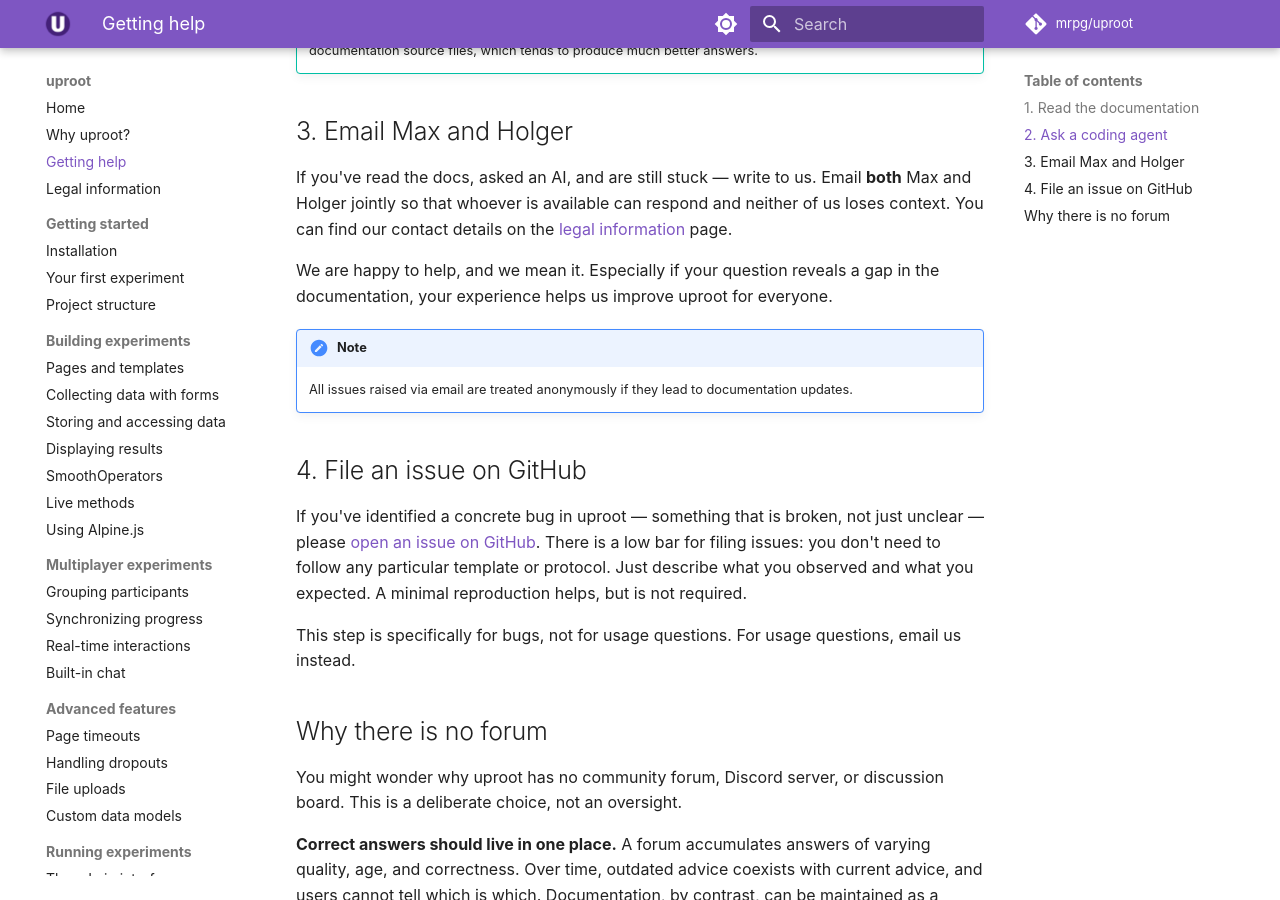
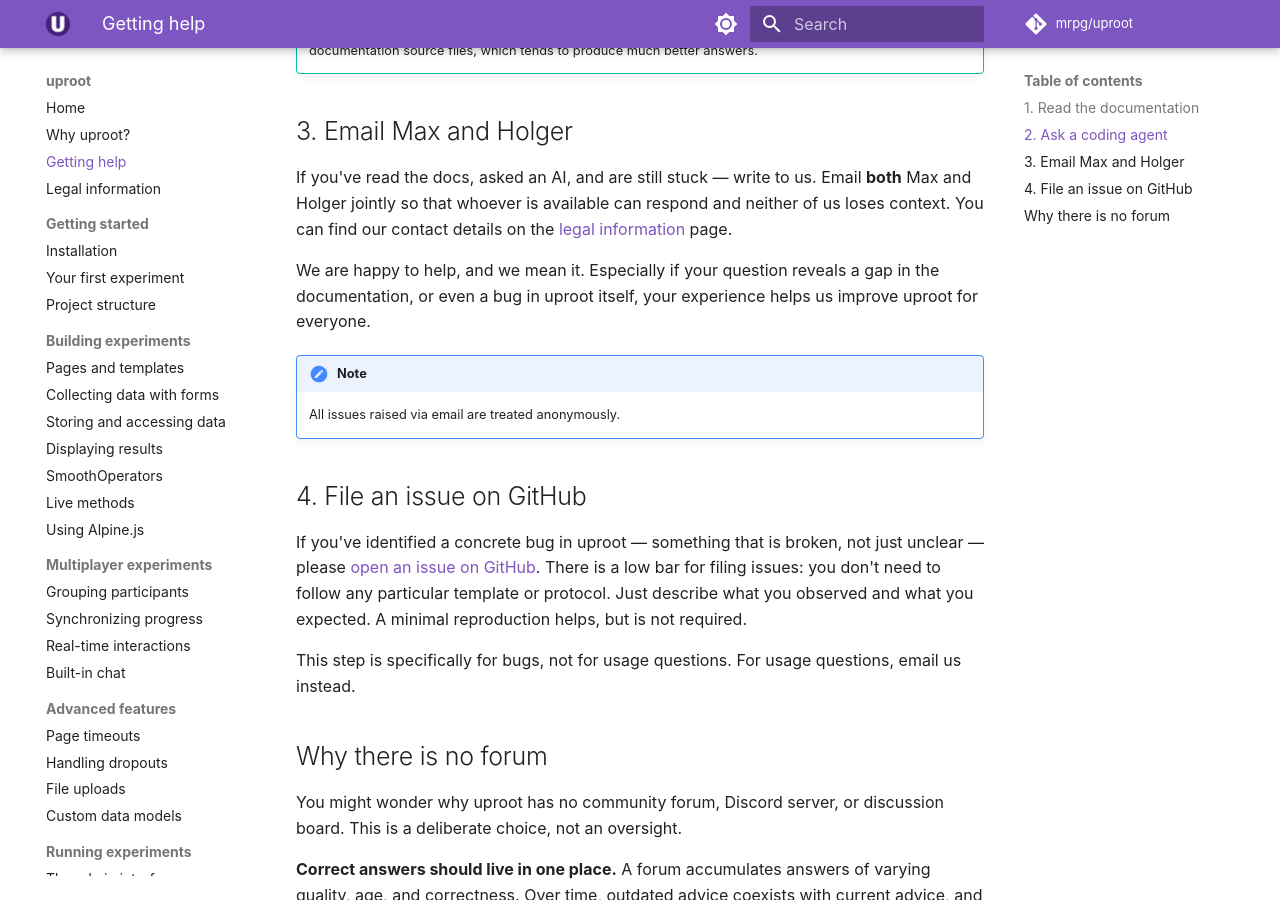
Before and after one commit to mrpg/uproot-docs, an MkDocs documentation site: the page built from docs/help.md, in a window 1280 px wide and 900 px high, scrolled down 1256 px. Built offline with MkDocs 1.6.1 and Material for MkDocs 9.7.7, drawn with Linux system fonts in a browser that asks for light colours; comment, search, counter and statistics services are not loaded; some of the changed text lies outside the part shown.

Commit message:
Update docs

```diff
--- a/docs/help.md
+++ b/docs/help.md
@@ -34,11 +34,11 @@ If your coding agent does not support skills, this prompt provides useful contex
 
 If you've read the docs, asked an AI, and are still stuck — write to us. Email **both** Max and Holger jointly so that whoever is available can respond and neither of us loses context. You can find our contact details on the [legal information](legal.md#contact) page.
 
-We are happy to help, and we mean it. Especially if your question reveals a gap in the documentation, your experience helps us improve uproot for everyone.
+We are happy to help, and we mean it. Especially if your question reveals a gap in the documentation, or even a bug in uproot itself, your experience helps us improve uproot for everyone.
 
 !!! note
 
-    All issues raised via email are treated anonymously if they lead to documentation updates.
+    All issues raised via email are treated anonymously.
 
 ## 4. File an issue on GitHub
 
```
Also changed, not shown: other parts of docs/help.md (+1 -1 lines), docs/getting-started/installation.md (+1 -2 lines), docs/index.md (+1 -2 lines).
